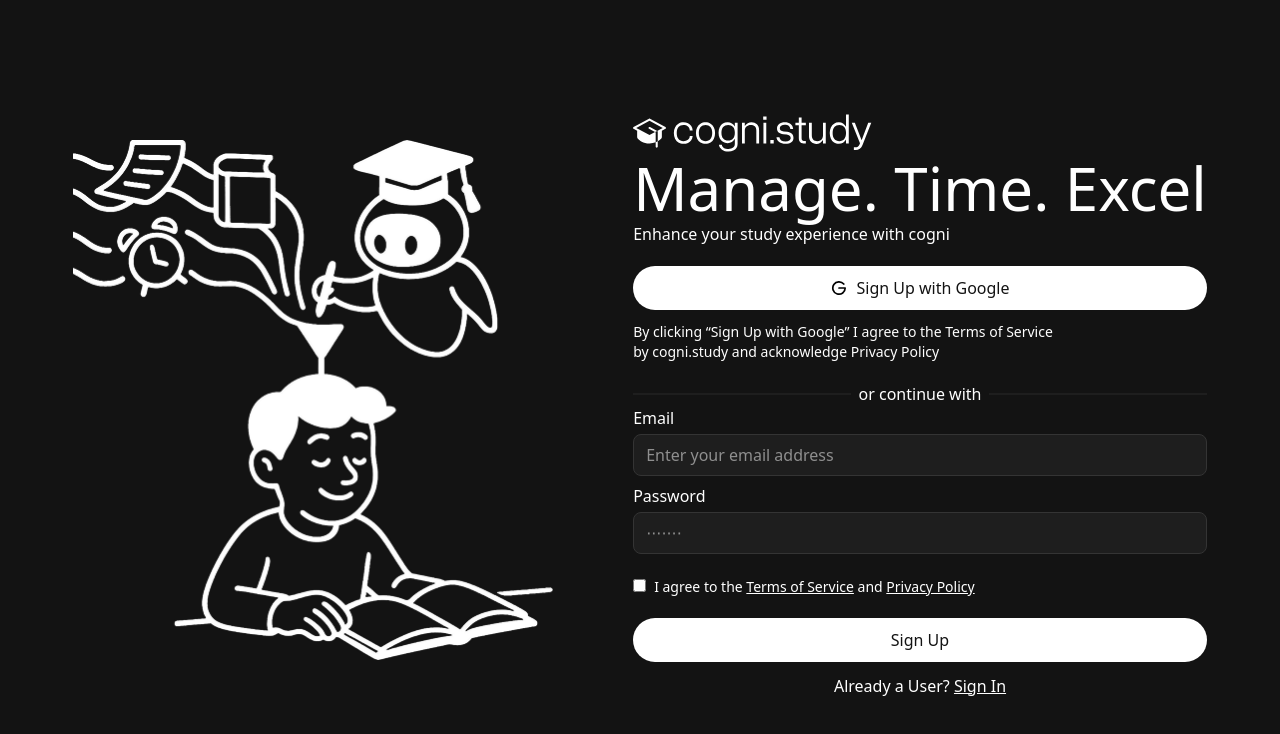
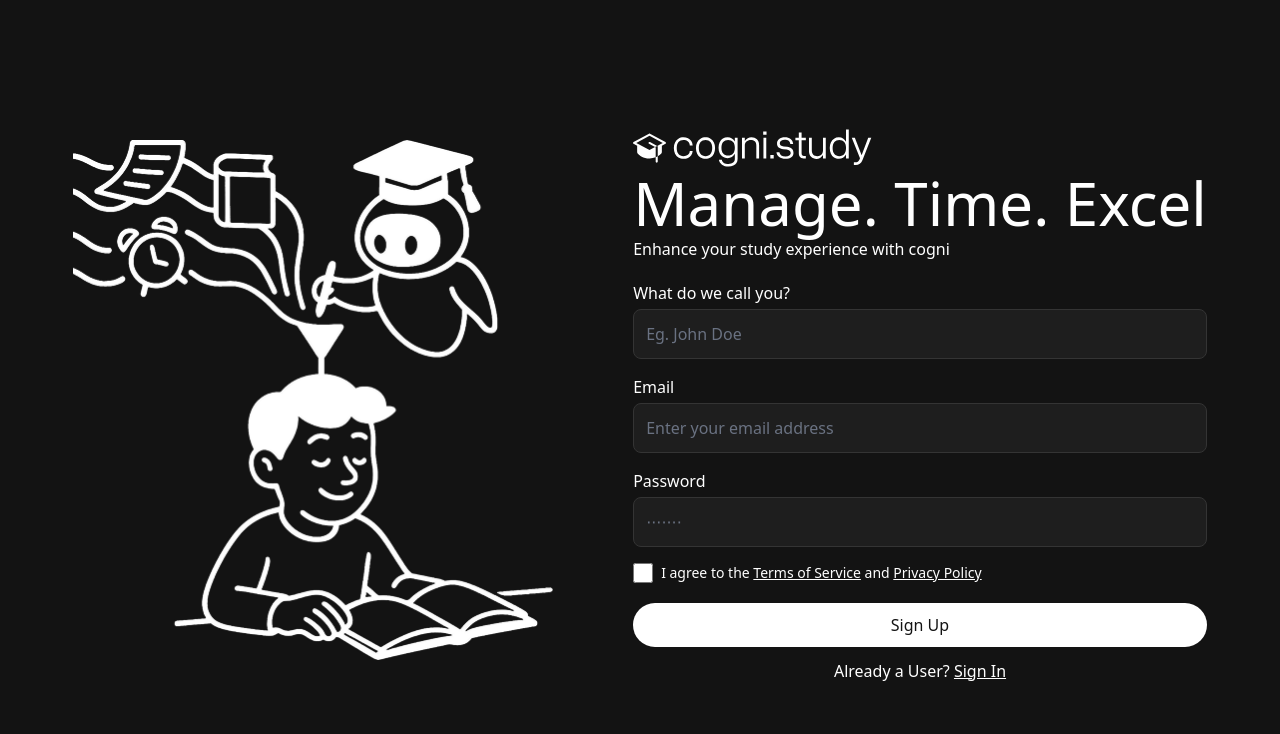
Before and after one commit to AalokeCode/cogni.study, a Next.js app: page /signup in a window 1280 px wide. Shown: the top 734 px of the page. Built offline with nearby package versions, Linux system fonts and the light colour scheme.

Commit message:
Removed Google OAuth. Switched to Backend Auth.

```diff
--- a/src/app/page.js
+++ b/src/app/page.js
@@ -1,17 +1,14 @@
-'use client';
-import Image from "next/image";
-import { ReactLenis, useLenis } from 'lenis/react'
+"use client";
 import Header from "@/components/sections/Home/header";
 import MainFeatureSection from "@/components/sections/Home/mainFeature";
 import Footer from "@/components/elements/footer";
 
 export default function Home() {
-  const lenis = useLenis(({ scroll }) => {})
   return (
-    <ReactLenis root>
-    <Header></Header>
-    <MainFeatureSection></MainFeatureSection>
-    <Footer></Footer>
-    </ReactLenis>
+    <>
+      <Header></Header>
+      <MainFeatureSection></MainFeatureSection>
+      <Footer></Footer>
+    </>
   );
 }
--- a/src/pages/signin.js
+++ b/src/pages/signin.js
@@ -1,35 +1,57 @@
-import Image from "next/image"
-import Button from "@/components/elements/button"
-import Link from "next/link"
+import Image from "next/image";
+import Button from "@/components/elements/button";
+import Link from "next/link";
 export default function SignIn() {
   return (
     <div className="bg-[#131313] gap-20 flex text-white items-center justify-center h-screen">
       <div className="w-[480px] h-[520px]">
-            <Image src="/images/sign-flow.png" alt="login" width={960} height={1040} />
+        <Image
+          src="/images/sign-flow.png"
+          alt="login"
+          width={960}
+          height={1040}
+        />
       </div>
       <div>
-                <Image src="/logo/logo-white.svg" alt="logo" width={240} height={56} className="logo" />
+        <Image
+          src="/logo/logo-white.svg"
+          alt="logo"
+          width={240}
+          height={56}
+          className="logo"
+        />
         <h1 className="text-6xl mb-1">Manage. Time. Excel</h1>
         <p className="mb-5">Enhance your study experience with cogni</p>
-                <div className="text-[#131313] flex mb-3">
-                <Button backgroundColor="white" textColor="[#131313]" isFullWidth="true"><div className="flex gap-2 justify-center items-center"><svg xmlns="http://www.w3.org/2000/svg" width="18" height="18" fill="#000000" viewBox="0 0 256 256"><path d="M228,128a100,100,0,1,1-22.86-63.64,12,12,0,0,1-18.51,15.28A76,76,0,1,0,203.05,140H128a12,12,0,0,1,0-24h88A12,12,0,0,1,228,128Z"></path></svg>Sign In with Google</div></Button>
-                </div>
-                <div className="flex items-center gap-2">
-                    <div className="flex-grow h-0.5 bg-[#1E1E1E]"></div>
-                    <p>or continue with</p>
-                    <div className="flex-grow h-0.5 bg-[#1E1E1E]"></div>
-                </div>
         <form className="flex flex-col mb-5">
           <label className="mb-1">Email</label>
-                <input type="email" placeholder="Enter your email address" className="bg-[#1E1E1E] w-full p-3 py-2 border border-[#343434] rounded-lg mb-2"></input>
+          <input
+            type="email"
+            placeholder="Enter your email address"
+            className="bg-[#1E1E1E] w-full p-3 py-3 border border-[#343434] rounded-lg mb-4  text-white placeholder-gray-500  transition-all duration-200 ease-in-out hover:border-[#4A4A4A] focus:outline-none focus:ring-2 focus:ring-white/20 focus:border-white/30"
+          ></input>
           <label className="mb-1">Password</label>
-                <input type="password" placeholder="⋅⋅⋅⋅⋅⋅⋅" className="bg-[#1E1E1E] w-full p-3 py-2 border border-[#343434] rounded-lg mb-5"></input>
+          <input
+            type="password"
+            placeholder="⋅⋅⋅⋅⋅⋅⋅"
+            className="bg-[#1E1E1E] w-full p-3 py-3 border border-[#343434] rounded-lg mb-4  text-white placeholder-gray-500  transition-all duration-200 ease-in-out hover:border-[#4A4A4A] focus:outline-none focus:ring-2 focus:ring-white/20 focus:border-white/30"
+          ></input>
         </form>
         <div className="text-[#131313] flex mb-3">
-                <Button backgroundColor="white" textColor="[#131313]" isFullWidth="true">Sign In</Button>
+          <Button
+            backgroundColor="white"
+            textColor="[#131313]"
+            isFullWidth="true"
+          >
+            Sign In
+          </Button>
         </div>
-                <p className="text-center">New to cogni? <Link className="underline" href="signup">Sign Up</Link></p>
+        <p className="text-center">
+          New to cogni?{" "}
+          <Link className="underline" href="signup">
+            Sign Up
+          </Link>
+        </p>
       </div>
     </div>
-    )
+  );
 }
--- a/src/pages/signup.js
+++ b/src/pages/signup.js
@@ -1,42 +1,81 @@
-import Image from "next/image"
-import Button from "@/components/elements/button"
-import Link from "next/link"
+import { useRef, useState } from "react";
+import Image from "next/image";
+import Button from "@/components/elements/button";
+import Link from "next/link";
+
 export default function SignUp() {
   return (
     <div className="bg-[#131313] gap-20 flex text-white items-center justify-center h-screen">
       <div className="w-[480px] h-[520px]">
-            <Image src="/images/sign-flow.png" alt="login" width={960} height={1040} />
+        <Image
+          src="/images/sign-flow.png"
+          alt="login"
+          width={960}
+          height={1040}
+        />
       </div>
       <div>
-                <Image src="/logo/logo-white.svg" alt="logo" width={240} height={56} className="logo" />
+        <Image
+          src="/logo/logo-white.svg"
+          alt="logo"
+          width={240}
+          height={56}
+          className="logo"
+        />
         <h1 className="text-6xl mb-1">Manage. Time. Excel</h1>
         <p className="mb-5">Enhance your study experience with cogni</p>
-                <div className="text-[#131313] flex mb-3">
-                <Button backgroundColor="white" textColor="[#131313]" isFullWidth="true"><div className="flex gap-2 justify-center items-center"><svg xmlns="http://www.w3.org/2000/svg" width="18" height="18" fill="#000000" viewBox="0 0 256 256"><path d="M228,128a100,100,0,1,1-22.86-63.64,12,12,0,0,1-18.51,15.28A76,76,0,1,0,203.05,140H128a12,12,0,0,1,0-24h88A12,12,0,0,1,228,128Z"></path></svg>Sign Up with Google</div></Button>
-
-                </div>
-                <p className="text-white text-sm">By clicking  “Sign Up with Google” I agree to the <Link href="terms-of-service">Terms of Service</Link></p>
-                <p className="text-white text-sm mb-5">by cogni.study and acknowledge <Link href="privacy-policy">Privacy Policy</Link></p>
+        <form className="flex flex-col mb-5">
+          <label className="mb-1">What do we call you?</label>
+          <input
+            type="text"
+            placeholder="Eg. John Doe"
+            className="bg-[#1E1E1E] w-full p-3 py-3 border border-[#343434] rounded-lg mb-4  text-white placeholder-gray-500  transition-all duration-200 ease-in-out hover:border-[#4A4A4A] focus:outline-none focus:ring-2 focus:ring-white/20 focus:border-white/30"
+          ></input>
+          <label className="mb-1">Email</label>
+          <input
+            type="email"
+            placeholder="Enter your email address"
+            className="bg-[#1E1E1E] w-full p-3 py-3 border border-[#343434] rounded-lg mb-4  text-white placeholder-gray-500  transition-all duration-200 ease-in-out hover:border-[#4A4A4A] focus:outline-none focus:ring-2 focus:ring-white/20 focus:border-white/30"
+          ></input>
+          <label className="mb-1">Password</label>
+          <input
+            type="password"
+            placeholder="⋅⋅⋅⋅⋅⋅⋅"
+            className="bg-[#1E1E1E] w-full p-3 py-3 border border-[#343434] rounded-lg mb-4  text-white placeholder-gray-500  transition-all duration-200 ease-in-out hover:border-[#4A4A4A] focus:outline-none focus:ring-2 focus:ring-white/20 focus:border-white/30"
+          ></input>
           <div className="flex items-center gap-2">
-                    <div className="flex-grow h-0.5 bg-[#1E1E1E]"></div>
-                    <p>or continue with</p>
-                    <div className="flex-grow h-0.5 bg-[#1E1E1E]"></div>
-                </div>
-                <form className="flex flex-col mb-5">
-                    <label className="mb-1">Email</label>
-                <input type="email" placeholder="Enter your email address" className="bg-[#1E1E1E] w-full p-3 py-2 border border-[#343434] rounded-lg mb-2"></input>
-                <label className="mb-1">Password</label>
-                <input type="password" placeholder="⋅⋅⋅⋅⋅⋅⋅" className="bg-[#1E1E1E] w-full p-3 py-2 border border-[#343434] rounded-lg mb-5"></input>
-                <div>
-                    <input type="checkbox" className="mr-2 bg-[#1E1E1E]"></input>
-                    <label className="text-sm">I agree to the <Link href="terms-of-service" className="underline">Terms of Service</Link> and <Link href="privacy-policy" className="underline">Privacy Policy</Link></label>
+            <input
+              type="checkbox"
+              className="h-5 w-5 rounded border-2 border-[#343434] bg-[#1E1E1E] text-white accent-white hover:border-[#4A4A4A] hover:bg-[#252525] focus:ring-2 focus:ring-white/20 focus:ring-offset-2 focus:ring-offset-[#131313] transition-all duration-200 ease-in-out cursor-pointer flex-shrink-0"
+            ></input>
+            <label className="text-sm">
+              I agree to the{" "}
+              <Link href="terms-of-service" className="underline">
+                Terms of Service
+              </Link>{" "}
+              and{" "}
+              <Link href="privacy-policy" className="underline">
+                Privacy Policy
+              </Link>
+            </label>
           </div>
         </form>
         <div className="text-[#131313] flex mb-3">
-                <Button backgroundColor="white" textColor="[#131313]" isFullWidth="true">Sign Up</Button>
+          <Button
+            backgroundColor="white"
+            textColor="[#131313]"
+            isFullWidth="true"
+          >
+            Sign Up
+          </Button>
         </div>
-                <p className="text-center">Already a User? <Link className="underline" href="signin">Sign In</Link></p>
+        <p className="text-center">
+          Already a User?{" "}
+          <Link className="underline" href="signin">
+            Sign In
+          </Link>
+        </p>
       </div>
     </div>
-    )
+  );
 }
```
Also changed, not shown: package.json (+2 -5 lines), 1 other file (tests, documents, lock files or other folders). Lines whose indentation alone changed are shown as unchanged.
